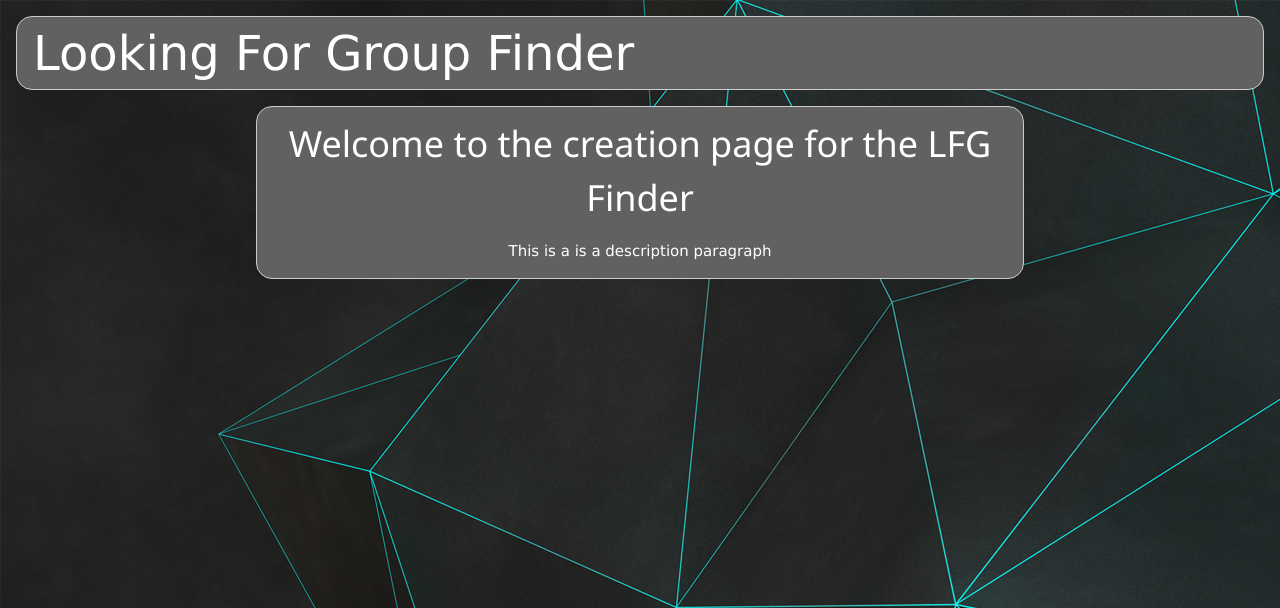
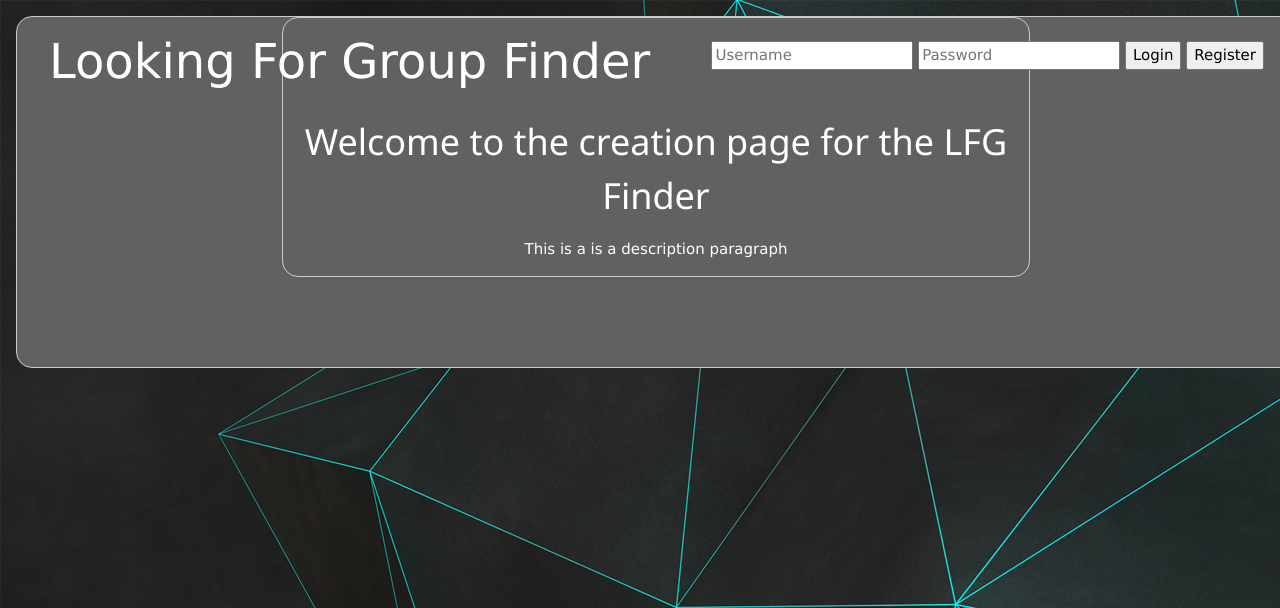
Before and after one commit to bjaffray/WebII, a PHP site: page /week7/makeGorE.php in a window 1280 px wide. Shown: the top 608 px of the page. Run offline with PHP 8.4, Linux system fonts and the light colour scheme; tables that the repository leaves empty or names only in its code hold one stand-in row (values such as "Sample post"); data that the repository does not hold is empty; some libraries are stand-ins or nearby versions.

Commit message:
Bar edits

```diff
--- a/web/week7/main.php
+++ b/web/week7/main.php
@@ -28,7 +28,6 @@ if(isset($_POST['register'])) {
 
 
 <body>
-
 
 <div class="w3-bar w3-container w3-dark-grey w3-round-xlarge w3-margin w3-border">
     <span class="w3-bar-item w3-xxxlarge w3-allerta"> Looking For Group Finder </span>
--- a/web/week7/makeGorE.php
+++ b/web/week7/makeGorE.php
@@ -51,10 +51,18 @@ if(isset($_POST['findGorE'])) {
 
 <body>
 
+<div class="w3-bar w3-container w3-dark-grey w3-round-xlarge w3-margin w3-border">
+    <span class="w3-bar-item w3-xxxlarge w3-allerta"> Looking For Group Finder </span>
 
-<div class="w3-container w3-dark-grey w3-round-xlarge w3-margin w3-border">
-    <span class="w3-xxxlarge w3-allerta"> Looking For Group Finder </span>
-</div>
+
+    <?php
+
+    // If logged in then show "Welcome $Name"
+
+    // Else display login stuff
+    require("loginBar.php");
+
+?>
 
 <form method="POST" action="<?php echo $_SERVER['PHP_SELF']; ?>" class="firstForm">
 
```
Also changed, not shown: web/week7/findGorE.php (+11 -3 lines).
